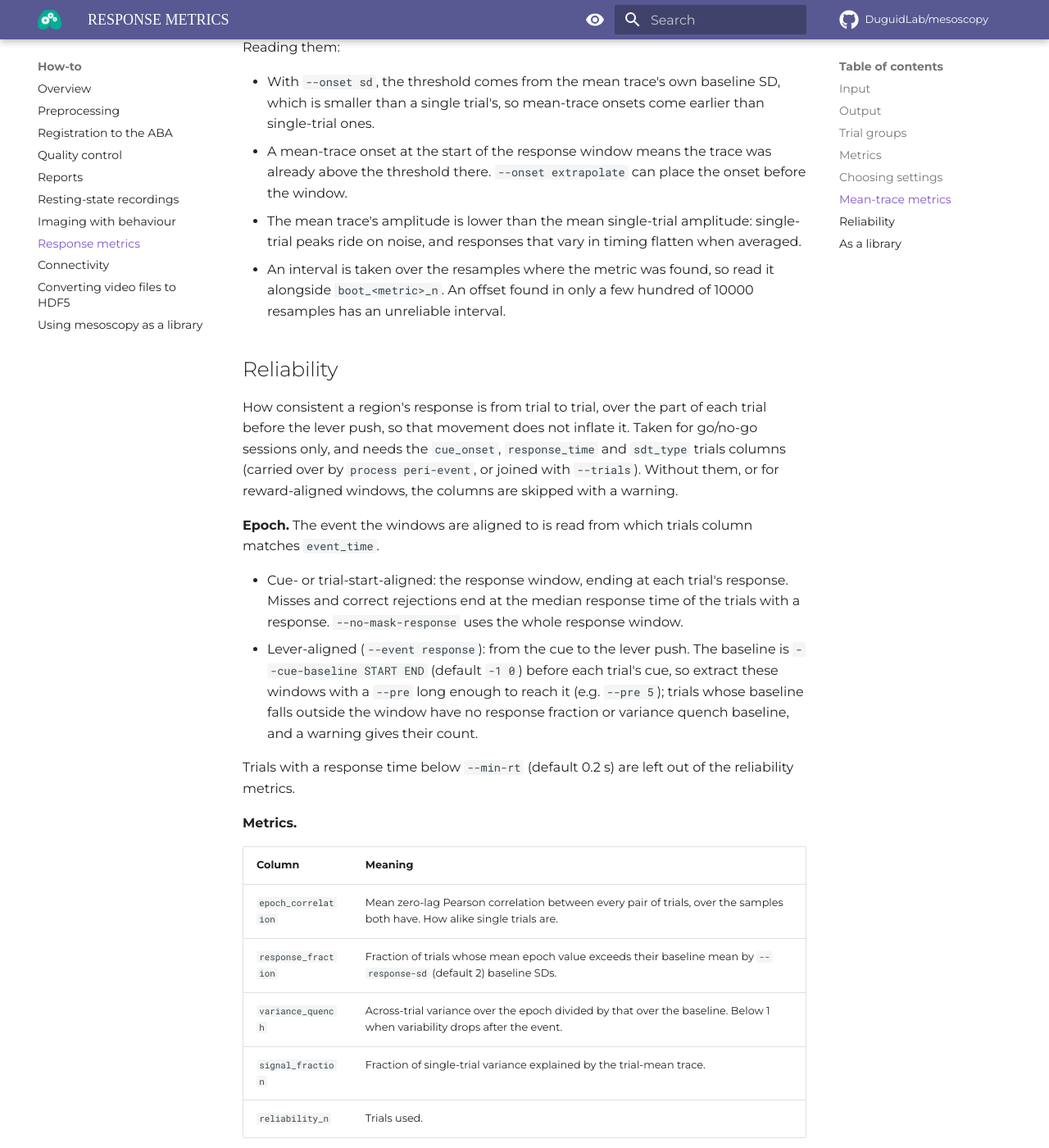
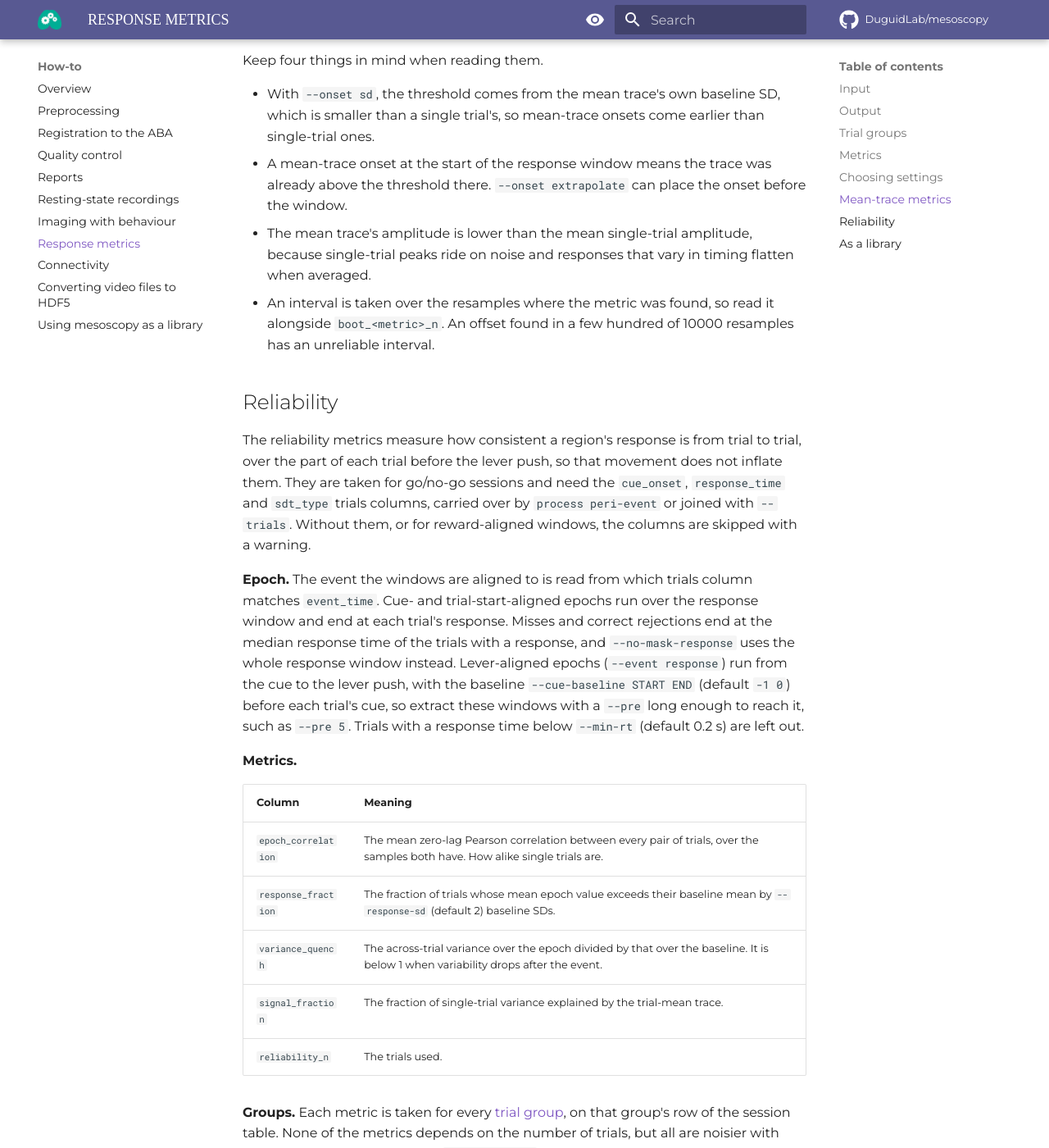
Before and after one commit to DuguidLab/mesoscopy, an MkDocs documentation site: the page built from docs/how-to/metrics.md, in a window 1280 px wide and 1400 px high, scrolled down 4278 px. Shown: the whole window at 82% size. Built offline with MkDocs 1.6.1 and Material for MkDocs 9.7.7, drawn with Linux system fonts in a browser that asks for light colours; some web fonts are replaced; comment, search, counter and statistics services are not loaded; some of the changed text lies outside the part shown.

Commit message:
stylistic changes to docs

````diff
--- a/docs/how-to/metrics.md
+++ b/docs/how-to/metrics.md
@@ -1,12 +1,12 @@
 # Response metrics
 
-`mesoscopy process metrics` turns the per-trial windows written by `process peri-event` into a table of response
-metrics per trial per region, a per-session summary of how those metrics vary across trials, and the same metrics
-taken from the trial-mean trace with bootstrap intervals.
+`mesoscopy process metrics` turns the per-trial windows written by `process peri-event` into response metrics for
+every trial and region, a summary of how those metrics vary across trials, and the same metrics taken from the
+trial-mean trace with bootstrap intervals.
 
 ## Input
 
-A long-format `_perievent.csv`, as written by `process peri-event` from a `_regions.csv`:
+It takes a long-format `_perievent.csv`, as written by `process peri-event` from a `_regions.csv`.
 
 ```bash
 mesoscopy process regions /path/to/recording_smoothed.h5
@@ -14,37 +14,37 @@
 mesoscopy process metrics /path/to/recording_smoothed_regions_event-cueonset_perievent.csv
 ```
 
-Or in one step:
+`process peri-event --with-metrics` writes the same tables in one step and accepts every option of
+`process metrics`.
 
 ```bash
 mesoscopy process peri-event /path/to/recording_smoothed_regions.csv /path/to/recording_trials.csv --with-metrics
 ```
 
-`--with-metrics` accepts every option of `process metrics`. The peri-event `--baseline`, when given, is also the
-metrics baseline window. Metrics are not computed for HDF5 peri-event windows.
+A peri-event `--baseline` also serves as the metrics baseline window. HDF5 peri-event windows get no metrics.
 
 ## Output
 
-`<stem>_metrics.csv` has one row per trial per region:
+`<stem>_metrics.csv` has one row per trial per region.
 
 | Column | Meaning |
 | --- | --- |
 | `trial_index`, `event_time`, `region` | Carried over from the peri-event file. |
-| `baseline_mean`, `baseline_sd` | Mean and SD of the raw trace over the baseline window. |
-| `onset_time` | Time of the response onset, seconds from the event. |
-| `peak_time`, `amplitude` | Time and height of the signed maximum over the response window. |
-| `auc` | Signed trapezoidal area under the baseline-subtracted trace over the response window. |
-| `decay_time` | Time from the peak until the trace falls to a fraction of the amplitude. |
-| `offset_time` | Time at which the response returns to the onset threshold after the peak. |
+| `baseline_mean`, `baseline_sd` | The mean and SD of the raw trace over the baseline window. |
+| `onset_time` | The time of the response onset, in seconds from the event. |
+| `peak_time`, `amplitude` | The time and height of the signed maximum over the response window. |
+| `auc` | The signed trapezoidal area under the baseline-subtracted trace over the response window. |
+| `decay_time` | The time from the peak until the trace falls to a fraction of the amplitude. |
+| `offset_time` | The time at which the response returns to the onset threshold after the peak. |
 | `duration` | `offset_time` minus `onset_time`. |
 
-The trials table columns (`sdt_type`, `outcome`, `response_time`, ...) follow, carried over from the peri-event file.
-For a peri-event file without them, `--trials` joins a trials CSV by row index.
+The trials columns such as `sdt_type`, `outcome` and `response_time` follow, carried over from the peri-event
+file. For a peri-event file without them, `--trials` joins a trials CSV by row index.
 
-`<stem>_metrics-session.csv` has one row per region and [trial group](#trial-groups), with `region`, `group`,
-`n_trials`, `trace_correlation` (the mean pairwise Pearson correlation between trial traces over the response
-window) and, for each metric above, `<metric>_mean`, `<metric>_sd` and `<metric>_cv` across trials, ignoring
-trials where the metric is undefined. `onset_n`, `decay_n` and `offset_n` count the trials where each was found.
+`<stem>_metrics-session.csv` has one row per region and [trial group](#trial-groups). It holds `region`, `group`,
+`n_trials` and `trace_correlation`, the mean pairwise Pearson correlation between trial traces over the response
+window, then `<metric>_mean`, `<metric>_sd` and `<metric>_cv` across trials for each metric above, over the trials
+where the metric was found. `onset_n`, `decay_n` and `offset_n` count those trials.
 
 For go/no-go sessions aligned to the cue, trial start or lever push, the session table also has the
 [reliability](#reliability) columns.
@@ -52,64 +52,64 @@
 `<stem>_metrics-boot.csv` and `<stem>_traces-boot.csv` hold the [mean-trace metrics](#mean-trace-metrics) and the
 mean traces they are taken from.
 
-Any metric is empty when it is undefined for that trial, for example a decay when the trace never falls back to
-the fraction, or an onset when the trace never crosses the threshold.
+A metric is empty when it is undefined for that trial, such as a decay when the trace never falls back to the
+fraction or an onset when the trace never crosses the threshold.
 
 ## Trial groups
 
-For go/no-go sessions, the session metrics are taken over all trials and over groups of trials, one row each:
+For go/no-go sessions, the session metrics are taken over all trials and over groups of trials, one row each.
 
 | `group` | Trials |
 | --- | --- |
 | `all` | Every trial. |
 | `sdt-hit`, `sdt-miss`, `sdt-false_alarm`, `sdt-correct_rejection` | One trial type. |
-| `stim-go`, `stim-nogo` | By the stimulus shown: hits and misses, or false alarms and correct rejections. |
-| `resp-push`, `resp-nopush` | By whether the lever was pushed: hits and false alarms, or misses and correct rejections. |
+| `stim-go`, `stim-nogo` | Hits and misses, or false alarms and correct rejections, by the stimulus shown. |
+| `resp-push`, `resp-nopush` | Hits and false alarms, or misses and correct rejections, by whether the lever was pushed. |
 
 The groups come from the `sdt_type` trials column, carried over by `process peri-event` or joined with `--trials`.
-Without it, or for sessions other than go/no-go, the session table has the `all` rows only, with a warning.
+Without it the session table has the `all` rows only.
 
 Every group gets a row. A group with fewer than `--min-trials` (default 10) trials keeps its trial counts
 (`n_trials`, `onset_n`, `decay_n`, `offset_n` and `reliability_n`) and is otherwise empty. The `all` row's
-across-trial summaries are always taken; its reliability columns follow the same minimum. For the reliability
-columns the minimum applies to `reliability_n`, the trials left after `--min-rt`.
+across-trial summaries are always taken. Its reliability columns follow the same minimum, counted on
+`reliability_n`, the trials left after `--min-rt`.
 
 ## Metrics
 
 Every trace is first baseline-subtracted with its own mean over the baseline window, `--baseline START END`
-(default: all pre-event samples, end exclusive). Metrics are then taken over the response window,
-`--response START END` (default: all post-event samples, end inclusive).
+(default all pre-event samples, end exclusive). The metrics are then taken over the response window,
+`--response START END` (default all post-event samples, end inclusive).
 
-**Onset** is found in one of three ways, chosen with `--onset`:
+**Onset** is found in one of three ways, chosen with `--onset`.
 
-- `sd` (default): the first `--onset-min-samples` consecutive samples above `--onset-sd` times the baseline SD.
-  Simple and per trial, but sensitive to how well 25 or so baseline samples estimate the noise.
-- `peak`: the same, with the threshold at `--onset-fraction` of the peak amplitude. Independent of baseline noise,
-  but inherits whatever the peak does.
-- `extrapolate`: a line is fitted to the last rise before the peak, between `--extrapolate-range LOW HIGH`
-  fractions of the amplitude, and the onset is where that line crosses baseline. The standard latency estimate
-  in electrophysiology; robust on clean responses, but on noisy traces the fitted rise can be short and the onset
-  can fall before the event.
+- `sd` (default) takes the first `--onset-min-samples` consecutive samples above `--onset-sd` times the baseline
+  SD. It is simple and per trial, and it depends on how well 25 or so baseline samples estimate the noise.
+- `peak` does the same with the threshold at `--onset-fraction` of the peak amplitude. It is independent of
+  baseline noise and inherits whatever the peak does.
+- `extrapolate` fits a line to the last rise before the peak, between `--extrapolate-range LOW HIGH` fractions of
+  the amplitude, and takes the onset where that line crosses baseline. This is the standard latency estimate in
+  electrophysiology. It is robust on clean responses, and on noisy traces the fitted rise can be short and put the
+  onset before the event.
 
-**Offset** is the first `--onset-min-samples` consecutive samples at or below the onset threshold after the
-peak, or below `LOW` of the amplitude for `--onset extrapolate`. It needs the peak to be above the threshold and
-the trace to come back down within the response window.
+**Offset** is the first `--onset-min-samples` consecutive samples at or below the onset threshold after the peak,
+or below `LOW` of the amplitude for `--onset extrapolate`. It needs the peak above the threshold and the trace
+back down within the response window.
 
 **Decay** is the time from the peak until the trace first falls to `--decay-fraction` of the amplitude. It needs
 a positive amplitude.
 
 **Smoothing.** On noisy traces the peak can land on a single-sample spike, which shortens the decay and shifts
-the offset. `--smooth N` finds the peak, onset, decay and offset on an `N`-sample centred moving average (`N`
-odd). The baseline SD and the AUC are always taken from the raw trace, so smoothing does not shrink the noise
-estimate that the `sd` onset threshold depends on.
+the offset. `--smooth N` finds the peak, onset, decay and offset on an `N`-sample centred moving average, with `N`
+odd. The baseline SD and the AUC always come from the raw trace, so smoothing does not shrink the noise estimate
+behind the `sd` onset threshold.
 
 ## Choosing settings
 
-- Z-scored recordings make the `sd` onset threshold directly comparable across regions.
-- If onsets look early, raise `--onset-sd` or `--onset-min-samples`; if many trials have no onset, lower them.
+- Z-scored recordings make the `sd` onset threshold comparable across regions.
+- If onsets look early, raise `--onset-sd` or `--onset-min-samples`. If many trials have no onset, lower them.
 - If decays look implausibly short, add `--smooth 5` and check the peak times.
-- Session CV is unstable for any metric whose mean sits near zero, which the extrapolated onset often does.
-  Read the SD in that case.
+- The session CV is unstable for any metric whose mean sits near zero, which the extrapolated onset often does.
+  Read the SD instead.
 
 ## Mean-trace metrics
 
@@ -124,62 +124,57 @@
 intervals. `--bootstrap 0` skips the mean-trace metrics.
 
 `<stem>_metrics-boot.csv` has one row per region and trial group with `region`, `group`, `n_trials` and, for each
-metric, `boot_<metric>` (the metric of the mean trace), `boot_<metric>_ci_low` and `boot_<metric>_ci_high` (its
-interval) and `boot_<metric>_n` (the resamples where the metric was found). A group with fewer than `--min-trials`
-trials keeps only `n_trials`.
+metric, `boot_<metric>` for the metric of the mean trace, `boot_<metric>_ci_low` and `boot_<metric>_ci_high` for
+its interval, and `boot_<metric>_n` for the resamples where the metric was found. A group with fewer than
+`--min-trials` trials keeps only `n_trials`.
 
 `<stem>_traces-boot.csv` has the mean trace of each region and trial group, one row per sample, with `region`,
 `group`, `n_trials`, `time`, `mean`, and the pointwise interval `ci_low` and `ci_high`. Groups with fewer than
 `--min-trials` trials are left out.
 
-Reading them:
+Keep four things in mind when reading them.
 
 - With `--onset sd`, the threshold comes from the mean trace's own baseline SD, which is smaller than a single
   trial's, so mean-trace onsets come earlier than single-trial ones.
 - A mean-trace onset at the start of the response window means the trace was already above the threshold there.
   `--onset extrapolate` can place the onset before the window.
-- The mean trace's amplitude is lower than the mean single-trial amplitude: single-trial peaks ride on noise, and
-  responses that vary in timing flatten when averaged.
+- The mean trace's amplitude is lower than the mean single-trial amplitude, because single-trial peaks ride on
+  noise and responses that vary in timing flatten when averaged.
 - An interval is taken over the resamples where the metric was found, so read it alongside `boot_<metric>_n`. An
-  offset found in only a few hundred of 10000 resamples has an unreliable interval.
+  offset found in a few hundred of 10000 resamples has an unreliable interval.
 
 ## Reliability
 
-How consistent a region's response is from trial to trial, over the part of each trial before the lever push, so
-that movement does not inflate it. Taken for go/no-go sessions only, and needs the `cue_onset`, `response_time` and
-`sdt_type` trials columns (carried over by `process peri-event`, or joined with `--trials`). Without them, or for
-reward-aligned windows, the columns are skipped with a warning.
+The reliability metrics measure how consistent a region's response is from trial to trial, over the part of each
+trial before the lever push, so that movement does not inflate them. They are taken for go/no-go sessions and need
+the `cue_onset`, `response_time` and `sdt_type` trials columns, carried over by `process peri-event` or joined with
+`--trials`. Without them, or for reward-aligned windows, the columns are skipped with a warning.
 
-**Epoch.** The event the windows are aligned to is read from which trials column matches `event_time`.
-
-- Cue- or trial-start-aligned: the response window, ending at each trial's response. Misses and correct rejections
-  end at the median response time of the trials with a response. `--no-mask-response` uses the whole response
-  window.
-- Lever-aligned (`--event response`): from the cue to the lever push. The baseline is `--cue-baseline START END`
-  (default `-1 0`) before each trial's cue, so extract these windows with a `--pre` long enough to reach it (e.g.
-  `--pre 5`); trials whose baseline falls outside the window have no response fraction or variance quench
-  baseline, and a warning gives their count.
-
-Trials with a response time below `--min-rt` (default 0.2 s) are left out of the reliability metrics.
+**Epoch.** The event the windows are aligned to is read from which trials column matches `event_time`. Cue- and
+trial-start-aligned epochs run over the response window and end at each trial's response. Misses and correct
+rejections end at the median response time of the trials with a response, and `--no-mask-response` uses the whole
+response window instead. Lever-aligned epochs (`--event response`) run from the cue to the lever push, with the
+baseline `--cue-baseline START END` (default `-1 0`) before each trial's cue, so extract these windows with a
+`--pre` long enough to reach it, such as `--pre 5`. Trials with a response time below `--min-rt` (default 0.2 s)
+are left out.
 
 **Metrics.**
 
 | Column | Meaning |
 | --- | --- |
-| `epoch_correlation` | Mean zero-lag Pearson correlation between every pair of trials, over the samples both have. How alike single trials are. |
-| `response_fraction` | Fraction of trials whose mean epoch value exceeds their baseline mean by `--response-sd` (default 2) baseline SDs. |
-| `variance_quench` | Across-trial variance over the epoch divided by that over the baseline. Below 1 when variability drops after the event. |
-| `signal_fraction` | Fraction of single-trial variance explained by the trial-mean trace. |
-| `reliability_n` | Trials used. |
+| `epoch_correlation` | The mean zero-lag Pearson correlation between every pair of trials, over the samples both have. How alike single trials are. |
+| `response_fraction` | The fraction of trials whose mean epoch value exceeds their baseline mean by `--response-sd` (default 2) baseline SDs. |
+| `variance_quench` | The across-trial variance over the epoch divided by that over the baseline. It is below 1 when variability drops after the event. |
+| `signal_fraction` | The fraction of single-trial variance explained by the trial-mean trace. |
+| `reliability_n` | The trials used. |
 
 **Groups.** Each metric is taken for every [trial group](#trial-groups), on that group's row of the session table.
-
-**Trial counts.** None of the metrics depends on the number of trials, but all are noisier with fewer, so read
-them alongside `reliability_n` when comparing groups.
+None of the metrics depends on the number of trials, but all are noisier with fewer, so read them alongside
+`reliability_n` when comparing groups.
 
 **Time warping.** Epochs end at different times. By default, trials are compared sample by sample on the shared
-time axis. `--time-warp` instead resamples each epoch onto a common grid from its start to its end, comparing the
-shape of the response regardless of response time.
+time axis. `--time-warp` resamples each epoch onto a common grid from its start to its end instead, which compares
+the shape of the response regardless of response time.
 
 ## As a library
 
@@ -193,10 +188,10 @@
 ```
 
 `metrics.trial_metrics` works on a `(n_trials, n_samples)` array for one region, and the per-metric functions
-(`peak`, `auc`, `onset_time`, `extrapolated_onset`, `offset_time`, `decay_time`, `trace_correlation`) are
-available on their own. `metrics.trial_groups` splits a trials table into the trial groups.
-`metrics.bootstrap_metrics` takes the mean-trace metrics of one region's traces, with resamples from
-`metrics.resample_counts`; `metrics_tables` takes its options in a `metrics.BootstrapOptions`.
-`metrics.reliability_metrics` takes the reliability columns for one region, per trial group, with options in a
-`metrics.ReliabilityOptions`; `epoch_correlation`, `response_fraction`, `variance_quench` and `signal_fraction` work
-on masked `(n_trials, n_samples)` arrays from `reliability_epochs` and `epoch_traces`.
+`peak`, `auc`, `onset_time`, `extrapolated_onset`, `offset_time`, `decay_time` and `trace_correlation` work on their
+own. `metrics.trial_groups` splits a trials table into the trial groups. `metrics.bootstrap_metrics` takes the
+mean-trace metrics of one region's traces, with resamples from `metrics.resample_counts`, and `metrics_tables`
+takes its options in a `metrics.BootstrapOptions`. `metrics.reliability_metrics` takes the reliability columns for
+one region, per trial group, with options in a `metrics.ReliabilityOptions`. `epoch_correlation`,
+`response_fraction`, `variance_quench` and `signal_fraction` work on masked `(n_trials, n_samples)` arrays from
+`reliability_epochs` and `epoch_traces`.
````
Also changed, not shown: docs/how-to/reports.md (+18 -18 lines), docs/index.md (+24 -11 lines), docs/reference/api-mesoscopy.md (+16 -17 lines), docs/reference/index.md (+6 -3 lines), docs/typical-workflow.md (+51 -41 lines).
